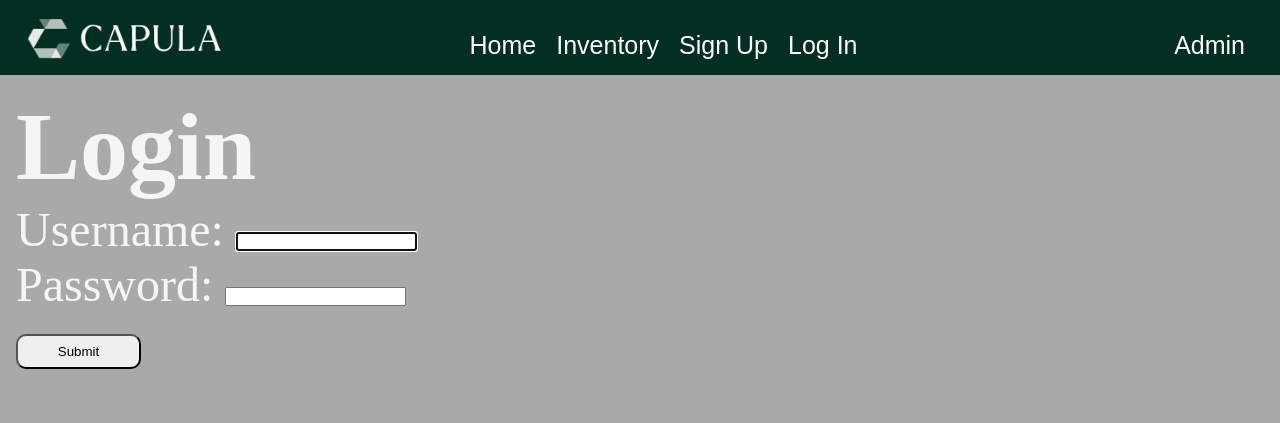
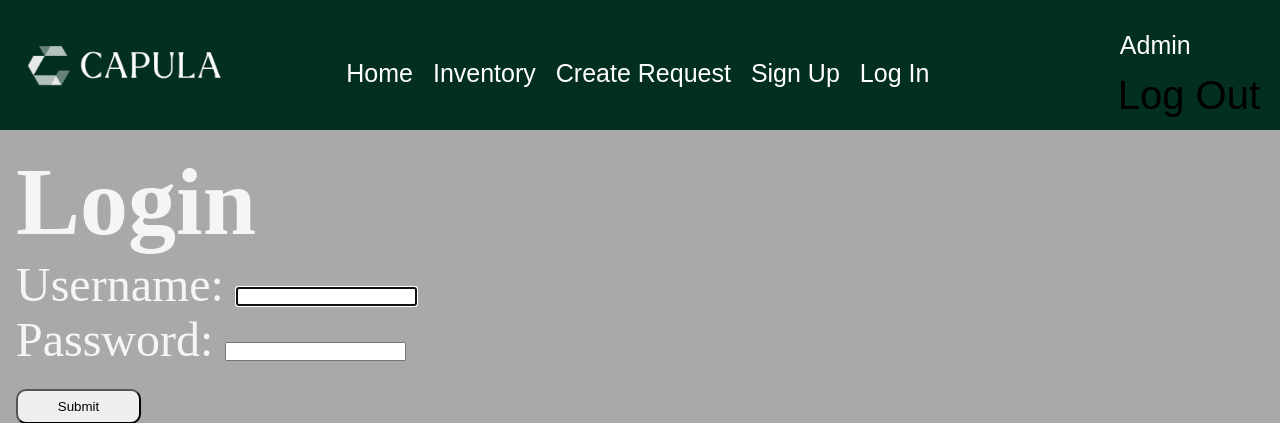
Before and after one commit to J-Gambrill/Stock-Project-V3, a Django app: page /users/login/ in a window 1280 px wide. Shown: the top 423 px of the page. Run offline with Django 5.2, Linux system fonts and the light colour scheme.

Commit message:
Added
- logout button (navbar needs updating)
- Added create request button (only contains a h1)
- Added a security feature (data cannot be viewed
  or created unless logged in)
- On login user is redirected to current page (
  instead of inventory list page)

```diff
--- a/mystockproject/inventory/urls.py
+++ b/mystockproject/inventory/urls.py
@@ -5,5 +5,6 @@ app_name = 'inventory'
 
 urlpatterns = [
     path('', views.stock_list, name = "list"), #this is the name of our link see layout.html
+    path('create-item/', views.item_create, name = "create-item"),
     path('<slug:slug>', views.item_page, name = "page"),
 ]
--- a/mystockproject/mystockproject/urls.py
+++ b/mystockproject/mystockproject/urls.py
@@ -23,7 +23,6 @@ from django.conf import settings
 urlpatterns = [
     path('admin/', admin.site.urls),
     path('', views.home),
-    path('about/', views.about),
     path('inventory/', include('inventory.urls')),
     path('users/', include('users.urls') )
 ]
--- a/mystockproject/mystockproject/views.py
+++ b/mystockproject/mystockproject/views.py
@@ -3,6 +3,3 @@ from django.shortcuts import render
 
 def home(request):
     return render(request, 'home.html')
-
-def about(request):
-    return render(request, 'about.html')
--- a/mystockproject/templates/layout.html
+++ b/mystockproject/templates/layout.html
@@ -20,6 +20,7 @@
         <ul class="nav-list">
             <li><a href='/'>Home</a></li>
             <li><a href='{% url 'inventory:list' %}'>Inventory</a></li>
+            <li><a href='{% url 'inventory:create-item' %}'>Create Request</a></li>
             <li><a href='{% url 'users:register' %}'>Sign Up</a></li>
             <li><a href='{% url 'users:login' %}'>Log In</a></li>
         </ul>
@@ -27,6 +28,10 @@
             <ul class = "nav-list">
             <li><a href='/admin'>Admin</a></li>
             </ul>
+            <form class="logout" action="{% url 'users:logout' %}" method="post">
+                {% csrf_token %}
+                <button class = "logout-button">Log Out</button>
+            </form>
         </div>
     </nav>
 
--- a/mystockproject/users/templates/users/login.html
+++ b/mystockproject/users/templates/users/login.html
@@ -9,6 +9,9 @@
     <form class="form-width-validation" action="/users/login/" method="post">
         {% csrf_token %}
         {{form}}
+        {% if request.GET.next %}
+            <input type='hidden' name='next' value ="{{ request.GET.next }}" /> <!-- This allows a user to be redirected to the page they were on after login -->
+        {% endif %}
         <button class="form-submit">Submit</button>
     </form>
 {% endblock %}
--- a/mystockproject/users/views.py
+++ b/mystockproject/users/views.py
@@ -17,7 +17,10 @@ def login_view(request):
         form = AuthenticationForm(data=request.POST) #data is a 'kwarg' (keyword argument) and so has to be used here
         if form.is_valid():
             login(request, form.get_user())
-            return redirect("inventory:list")
+            if "next" in request.POST:
+                return redirect(request.POST.get('next'))  # helps redirect user to where they are currently
+            else:
+                return redirect("/")
     else:
         form = AuthenticationForm()
     return render(request, "users/login.html", {"form": form})
@@ -25,4 +28,4 @@ def login_view(request):
 def logout_view(request):
     if request.method == "POST":
         logout(request)
-        return redirect("inventory:list")
+        return redirect("/")
```
Also changed, not shown: mystockproject/inventory/templates/inventory/item_create.html (added, +11 -0 lines), mystockproject/inventory/views.py (+7 -0 lines), mystockproject/db.sqlite3.
